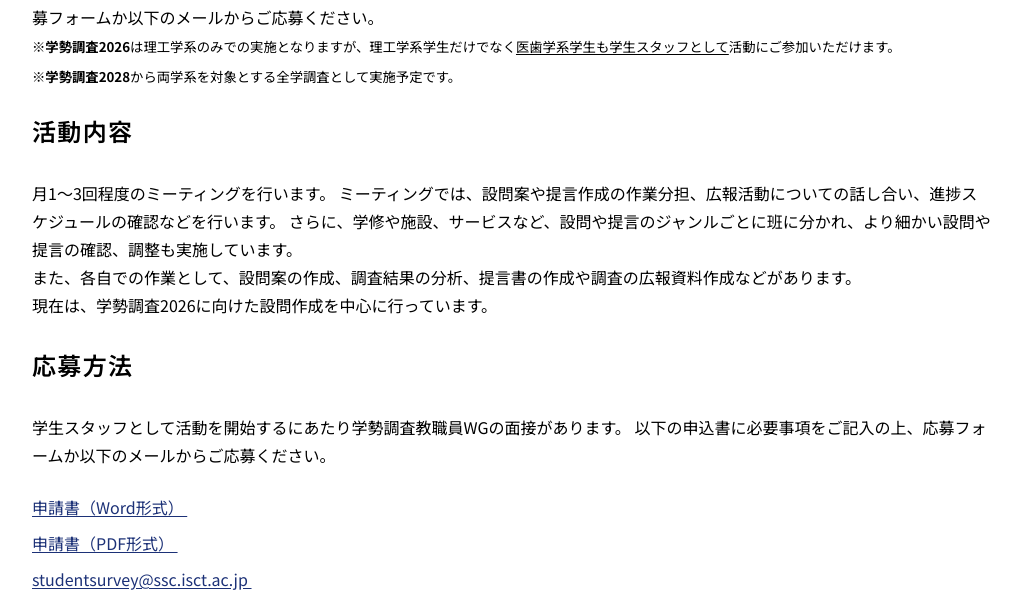
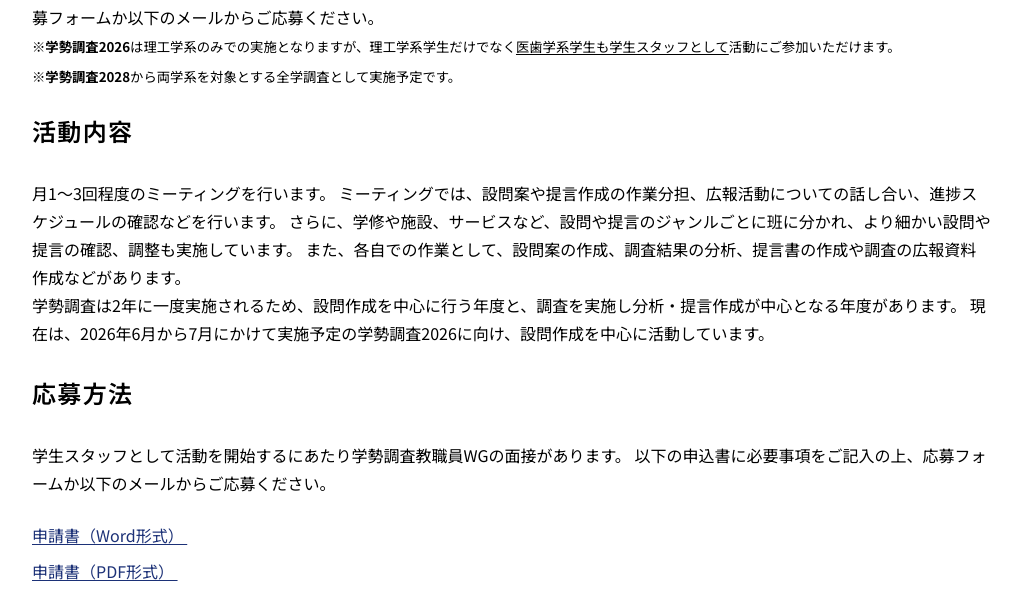
Before and after one commit to tsuba03/studentsurvey_homepage, a PHP site: page / in a window 1280 px wide. Shown: the part 1819-2409 px from the top of the page, without its empty margins (128-1149 px from the left). Run offline with PHP 8.4, Linux system fonts and the light colour scheme; some web fonts are replaced.

Commit message:
MODIFY: activity content

```diff
--- a/index.php
+++ b/index.php
@@ -237,11 +237,12 @@
 <div class="c-heading--h3">
 <h3 class="c-heading__label">活動内容</h3>
 <p class="c-paragraph">
-  月1〜3回程度のミーティングを行います。
+月1〜3回程度のミーティングを行います。
 ミーティングでは、設問案や提言作成の作業分担、広報活動についての話し合い、進捗スケジュールの確認などを行います。
-さらに、学修や施設、サービスなど、設問や提言のジャンルごとに班に分かれ、より細かい設問や提言の確認、調整も実施しています。<br>
+さらに、学修や施設、サービスなど、設問や提言のジャンルごとに班に分かれ、より細かい設問や提言の確認、調整も実施しています。
 また、各自での作業として、設問案の作成、調査結果の分析、提言書の作成や調査の広報資料作成などがあります。<br>
-現在は、学勢調査2026に向けた設問作成を中心に行っています。
+学勢調査は2年に一度実施されるため、設問作成を中心に行う年度と、調査を実施し分析・提言作成が中心となる年度があります。
+現在は、2026年6月から7月にかけて実施予定の学勢調査2026に向け、設問作成を中心に活動しています。
 </p>
 </div>
 <div class="c-heading--h3">
```
